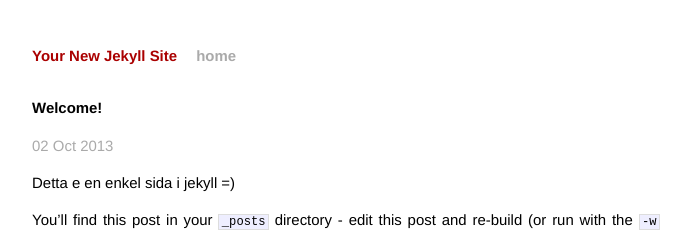
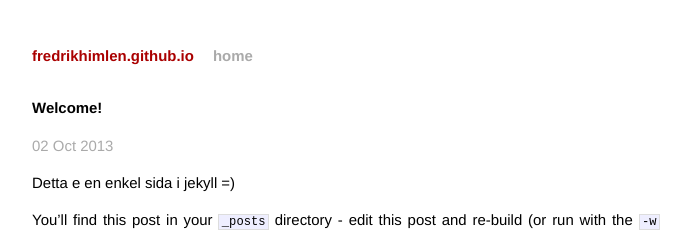
Before and after one commit to fredrikhimlen/fredrikhimlen.github.io, a Jekyll site: the page built from _posts/2013-10-02-welcome-to-jekyll.markdown, in a window 1280 px wide. Shown: the top 237 px of the page, without its empty margins (294-985 px from the left). Built offline with Jekyll 4.4.1, drawn with Linux system fonts in a browser that asks for light colours; Markdown is read by kramdown in place of the engine named in the settings.

Commit message:
Updated _config.yml

```diff
--- a/_config.yml
+++ b/_config.yml
@@ -1,3 +1,3 @@
-name: Your New Jekyll Site
+name: fredrikhimlen.github.io
 markdown: redcarpet
 pygments: true
```
